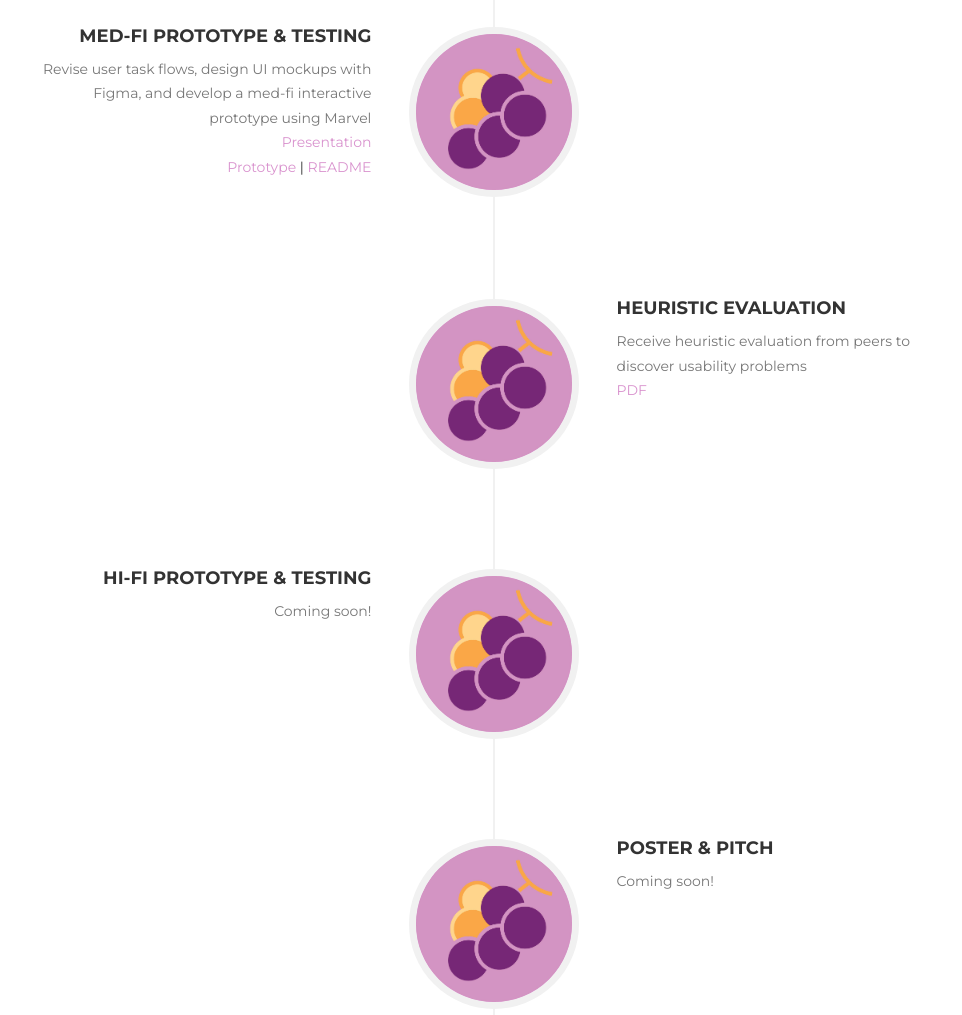
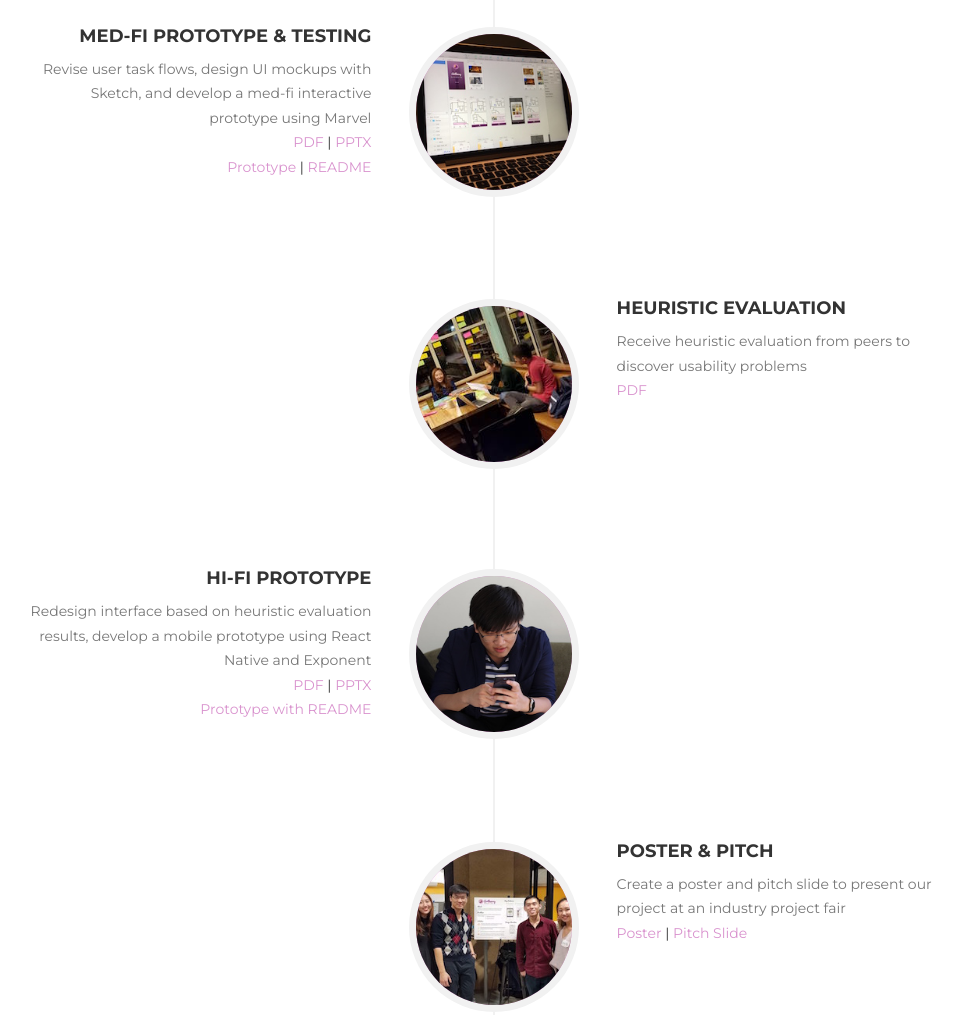
Before and after one commit to raymondluong/artberry, a website: page website/index.html in a window 1280 px wide. Shown: the part 2680-3695 px from the top of the page, without its empty margins (146-1108 px from the left). Drawn offline with nearby package versions, Linux system fonts and the light colour scheme; a web font is replaced by a local one.

Commit message:
website updates

```diff
--- a/website/index.html
+++ b/website/index.html
@@ -296,22 +296,22 @@
                         </li>
                         <li class="timeline-image">
                             <div class="timeline-image">
-                                <img class="img-circle img-responsive" src="img/logo.png" alt="">
+                                <img class="img-circle img-responsive" src="img/timeline/5.jpg" alt="">
                             </div>
                             <div class="timeline-panel">
                                 <div class="timeline-heading">
                                     <h4>Med-fi Prototype &amp; Testing</h4>
                                 </div>
                                 <div class="timeline-body">
-                                    <p class="text-muted">Revise user task flows, design UI mockups with Figma, and develop a med-fi interactive prototype using Marvel</p>
-                                    <p><a href="https://docs.google.com/presentation/d/17DwZbV7QhZzT7MjNohmREkTscg22lCQnvslbpjCXmIw/edit?usp=sharing" target="_blank">Presentation</a></p>
-                                    <p><a href="https://marvelapp.com/1f5cd5h" target="_blank">Prototype</a> | <a href="https://docs.google.com/document/d/1mGSj7ZovaI4rxLfm0wj-jzYySo7rpkQajYirxYyCo_Y/edit?usp=sharing" target="_blank">README</a></p>
+                                    <p class="text-muted">Revise user task flows, design UI mockups with Sketch, and develop a med-fi interactive prototype using Marvel</p>
+                                    <p><a href="files/medfi.pdf" target="_blank">PDF</a> | <a href="files/medfi.pptx" target="_blank">PPTX</a></p>
+                                    <p><a href="https://marvelapp.com/1f5cd5h" target="_blank">Prototype</a> | <a href="files/medfireadme.pdf" target="_blank">README</a></p>
                                 </div>
                             </div>
                         </li>
                         <li class="timeline-inverted">
                             <div class="timeline-image">
-                                <img class="img-circle img-responsive" src="img/logo.png" alt="">
+                                <img class="img-circle img-responsive" src="img/timeline/6.jpg" alt="">
                             </div>
                             <div class="timeline-panel">
                                 <div class="timeline-heading">
@@ -325,33 +325,35 @@
                         </li>
                         <li class="timeline-image">
                             <div class="timeline-image">
-                                <img class="img-circle img-responsive" src="img/logo.png" alt="">
+                                <img class="img-circle img-responsive" src="img/timeline/7.jpg" alt="">
                             </div>
                             <div class="timeline-panel">
                                 <div class="timeline-heading">
-                                    <h4>Hi-fi Prototype &amp; Testing</h4>
+                                    <h4>Hi-fi Prototype</h4>
                                 </div>
                                 <div class="timeline-body">
-                                    <p class="text-muted">Coming soon!</p>
+                                    <p class="text-muted">Redesign interface based on heuristic evaluation results, develop a mobile prototype using React Native and Exponent</p>
+                                    <p><a href="files/hifi.pdf" target="_blank">PDF</a> | <a href="files/hifi.pptx" target="_blank">PPTX</a></p>
+                                    <p><a href="https://github.com/raymondluong/artberry" target="_blank">Prototype with README</a></p>
                                 </div>
                             </div>
                         </li>
                         <li class="timeline-inverted">
                             <div class="timeline-image">
-                                <img class="img-circle img-responsive" src="img/logo.png" alt="">
+                                <img class="img-circle img-responsive" src="img/timeline/8.jpg" alt="">
                             </div>
                             <div class="timeline-panel">
                                 <div class="timeline-heading">
                                     <h4>Poster &amp; Pitch</h4>
                                 </div>
                                 <div class="timeline-body">
-                                    <p class="text-muted">Coming soon!</p>
+                                    <p class="text-muted">Create a poster and pitch slide to present our project at an industry project fair</p>
+                                    <p><a href="files/poster.pdf" target="_blank">Poster</a> | <a href="files/pitch.pdf" target="_blank">Pitch Slide</a></p>
                                 </div>
                             </div>
                         </li>
                         <li class="timeline-inverted">
                             <div class="timeline-image">
-                                <!-- <h4>Try the prototype!</h4> -->
                                 <img class="img-circle img-responsive" src="img/logo.png" alt="">
                             </div>
                         </li>
@@ -374,7 +376,7 @@
                     <div class="team-member">
                         <img src="img/team/irene.jpg" class="img-responsive img-circle" alt="">
                         <h4>Irene Jeon</h4>
-                        <p class="text-muted">Designer</p>
+                        <p class="text-muted">Designer &amp; User Liaison</p>
                         <ul class="list-inline social-buttons">
                             <li><a href="https://www.linkedin.com/in/irene-jeon-a925419a" target="_blank"><i class="fa fa-linkedin"></i></a>
                             </li>
@@ -396,7 +398,7 @@
                     <div class="team-member">
                         <img src="img/team/raymond.jpg" class="img-responsive img-circle" alt="">
                         <h4>Raymond Luong</h4>
-                        <p class="text-muted">Developer &amp; Webmaster</p>
+                        <p class="text-muted">Lead Developer &amp; Webmaster</p>
                         <ul class="list-inline social-buttons">
                             <li><a href="https://www.linkedin.com/in/raymondluong" target="_blank"><i class="fa fa-linkedin"></i></a>
                             </li>
@@ -407,7 +409,7 @@
                     <div class="team-member">
                         <img src="img/team/junwon.jpg" class="img-responsive img-circle" alt="">
                         <h4>Junwon Park</h4>
-                        <p class="text-muted">Product Manager</p>
+                        <p class="text-muted">Product Manager &amp; Developer</p>
                         <ul class="list-inline social-buttons">
                             <li><a href="https://www.linkedin.com/in/junwonpark" target="_blank"><i class="fa fa-linkedin"></i></a>
                             </li>
```
Also changed, not shown: website/img/timeline/5.jpg (added), website/img/timeline/6.jpg (added), website/img/timeline/7.jpg (added), website/img/timeline/8.jpg (added).
